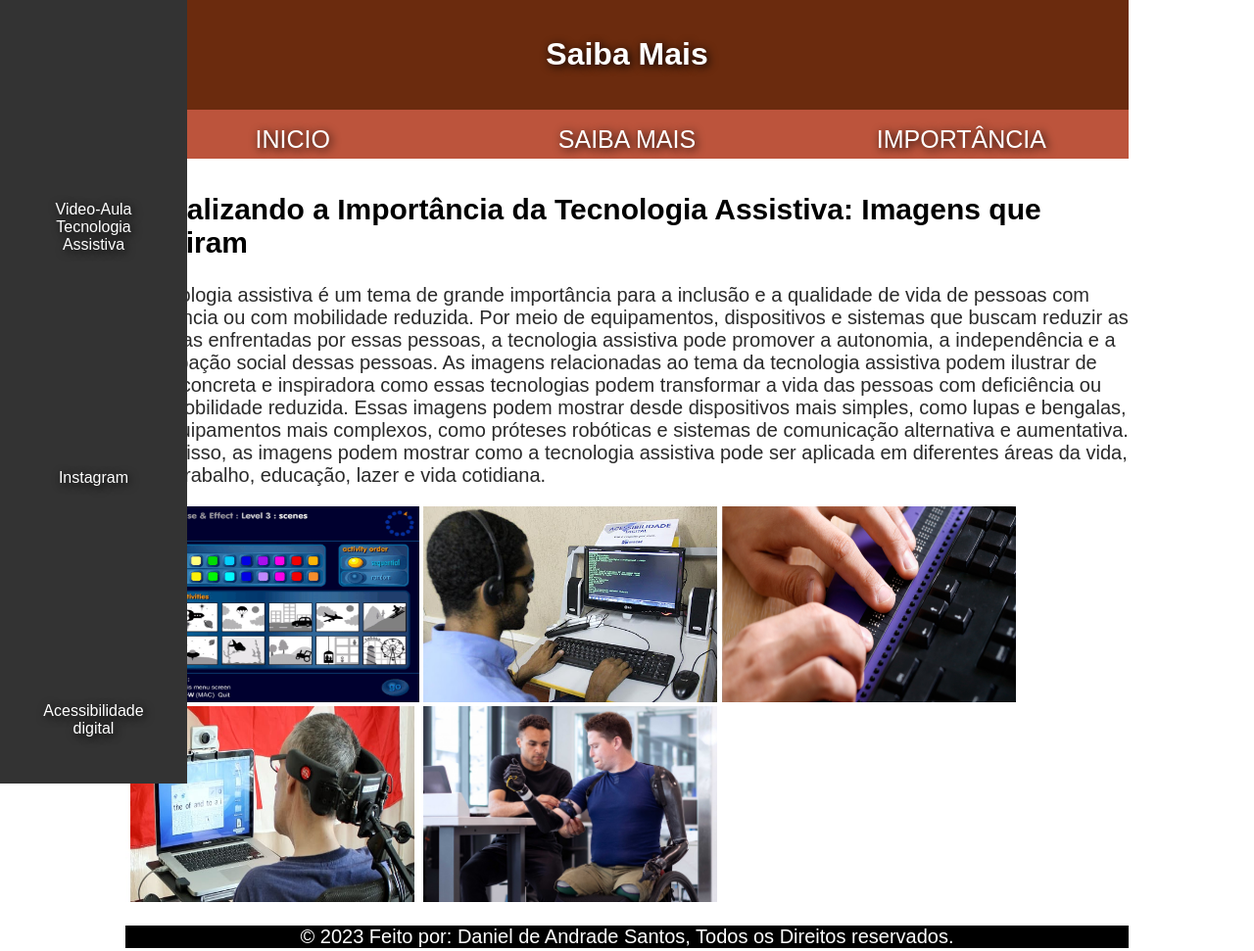
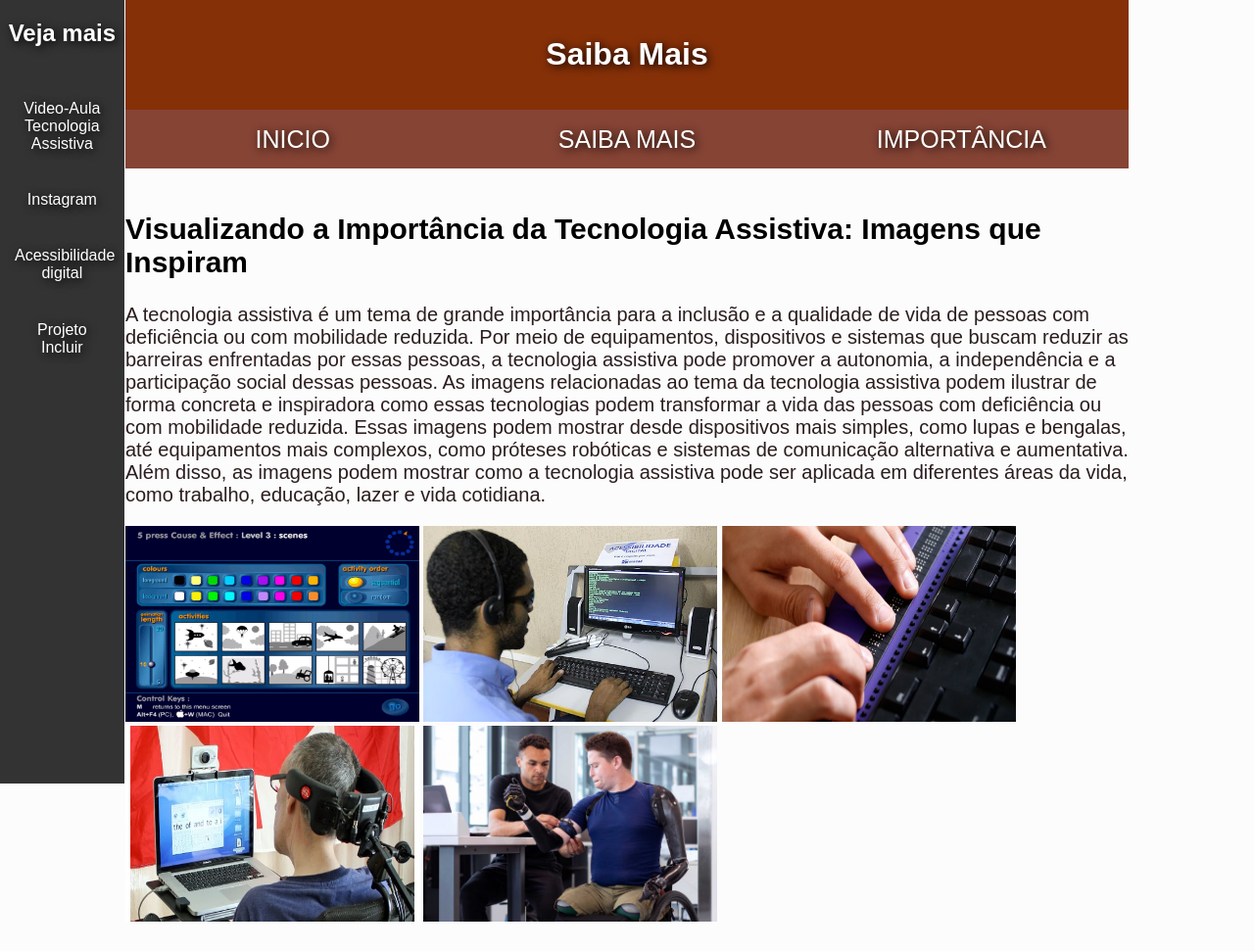
Before and after one commit to Daniel1702/Atividade-Aula-6-Site-Tecnologias-Assistivas, a plain HTML site: page Aula 05/index2.html in a window 1280 px wide. Shown: the top 971 px of the page at 98% size. Drawn offline with Linux system fonts and the light colour scheme.

Commit message:
Add files via upload

```diff
--- a/Aula 05/index2.html
+++ b/Aula 05/index2.html
@@ -37,20 +37,19 @@
             </section>
         </article>
         <aside>
-            <div class="menu">
+            <h1>Veja mais</h1>
           <ul>
             <li><a href="https://www.youtube.com/watch?v=1PNhJeFJMzs" target="_blank">Video-Aula Tecnologia Assistiva</a></li>
             <li><a href="https://www.instagram.com/danielandrade248/" target="_blank">Instagram</a></li>
             <li><a href="https://www.youtube.com/watch?v=dyvZqfp4pr8" target="_blank">Acessibilidade digital</a></li>
+            <li><a href="https://proincluir.org/" target="_blank">Projeto Incluir</a></li>
+
           </ul>
-            </div>
-
     </aside>
 </main>
 
 <footer>
-
-        <p>&copy; 2023 Feito por: Daniel de Andrade Santos, Todos os Direitos reservados.</p>
+    <p id="ftr">&copy; 2023 Feito por: Daniel de Andrade, Todos os Direitos reservados.</p>
 </footer>
 </body>
 </html>
--- a/Aula 05/style.css
+++ b/Aula 05/style.css
@@ -2,28 +2,29 @@
 body {
     font-family: sans-serif;
     margin: 0 auto;
-    padding: 0;
     width: 80%;
     text-align: left;
+    background-color: #fcfcfc;
  }
 
   header {
-    background-color: #6b2b0e;
+    background-color: #863008;
     color: white;
     padding: 1em;
     text-align: center;
   }
+
 
   header h1:hover {
     color:#cf9902;
   }
 
   nav {
-    background-color: #bc543c;
+    background-color: #864435;
     display: flex;
     justify-content: center;
-    height: 50px;
-    margin-bottom: 10px;
+    height: 60px;
+    margin-bottom: 20px;
   }
 
 
@@ -59,7 +60,7 @@ body {
 
   p {
     font-family: Arial, sans-serif;
-    color: #2a2a2a;
+    color: #2b1d1d;
     font-size: 20px;
   }
 
@@ -70,10 +71,12 @@ body {
 
   h2 {
     font-size: 30px;
+    color: #000000;
   }
 
   h3 {
     font-size: 22px;
+    color: black;
   }
 
   footer {
@@ -91,31 +94,35 @@ body {
     display: flex;
   }
 
-  .menu {
-    width: 191px;
+  aside {
+    text-align: center;
+    align-items: center;
     height: 100%;
+    width: 9.9%;
     position: fixed;
     top: 0;
     left: 0;
     background-color: #333;
   }
 
-  .menu ul {
+  aside ul {
+    text-align: center;
+    align-items: center;
     list-style: none;
     margin: 0;
     padding: 5px;
   }
 
-  .menu ul li a {
+  aside ul li a {
     display: block;
     color: white;
     text-align: center;
-    padding: 20px;
+    padding: 10px;
     text-decoration: none;
-    padding-top: 200px;
+    padding-top: 25%;
   }
 
-  .menu ul li a:hover {
+  aside ul li a:hover {
     background-color: #555;
   }
 
@@ -124,7 +131,7 @@ body {
   }
 
   footer {
-    margin-top: 10px;
+    margin-top: 17rem;
     background-color: black;
   }
 
@@ -132,6 +139,10 @@ body {
     color: white;
   }
 
-  footer p:hover{
+  #ftr:hover{
         color: #da300a;
   }
+
+ aside h1:hover {
+  color:#b3aeae
+ }
```
Also changed, not shown: Aula 05/index.html (+4 -4 lines), Aula 05/index3.html (+4 -4 lines). Lines whose indentation alone changed are shown as unchanged.
